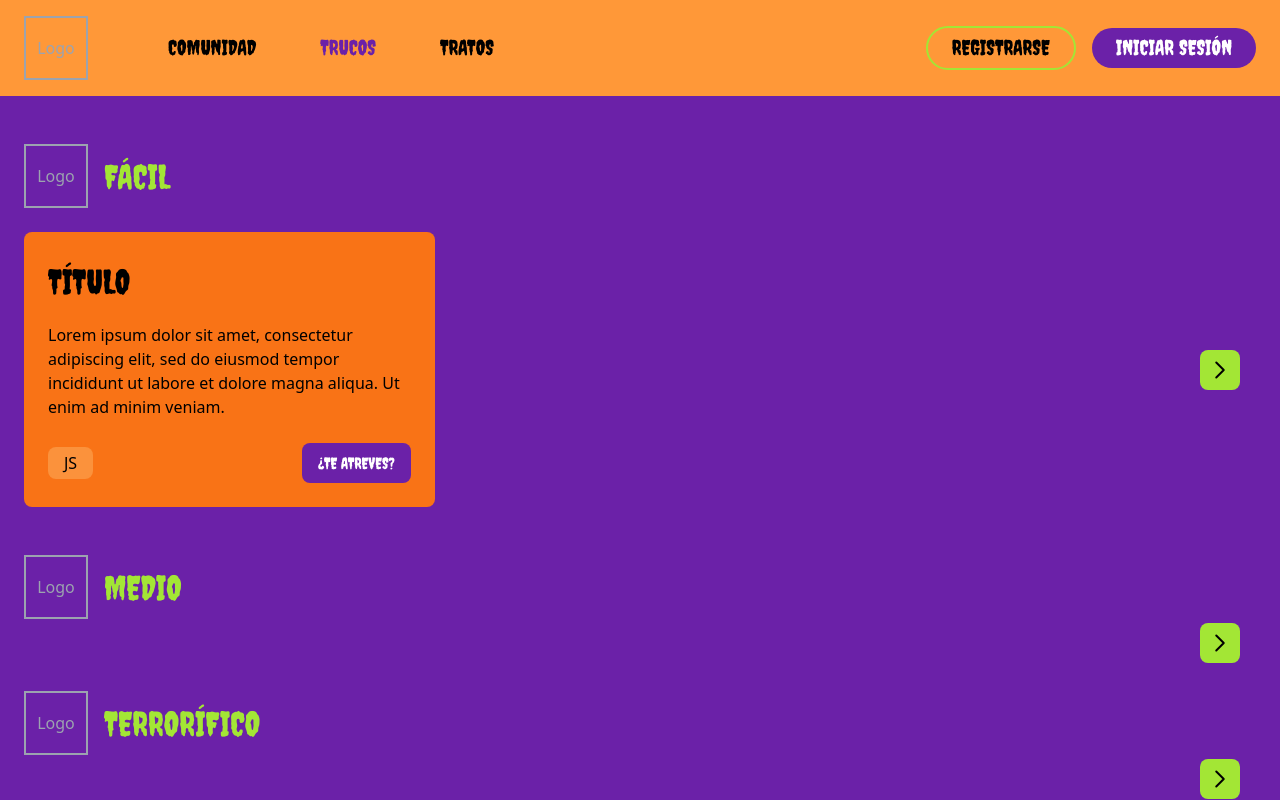
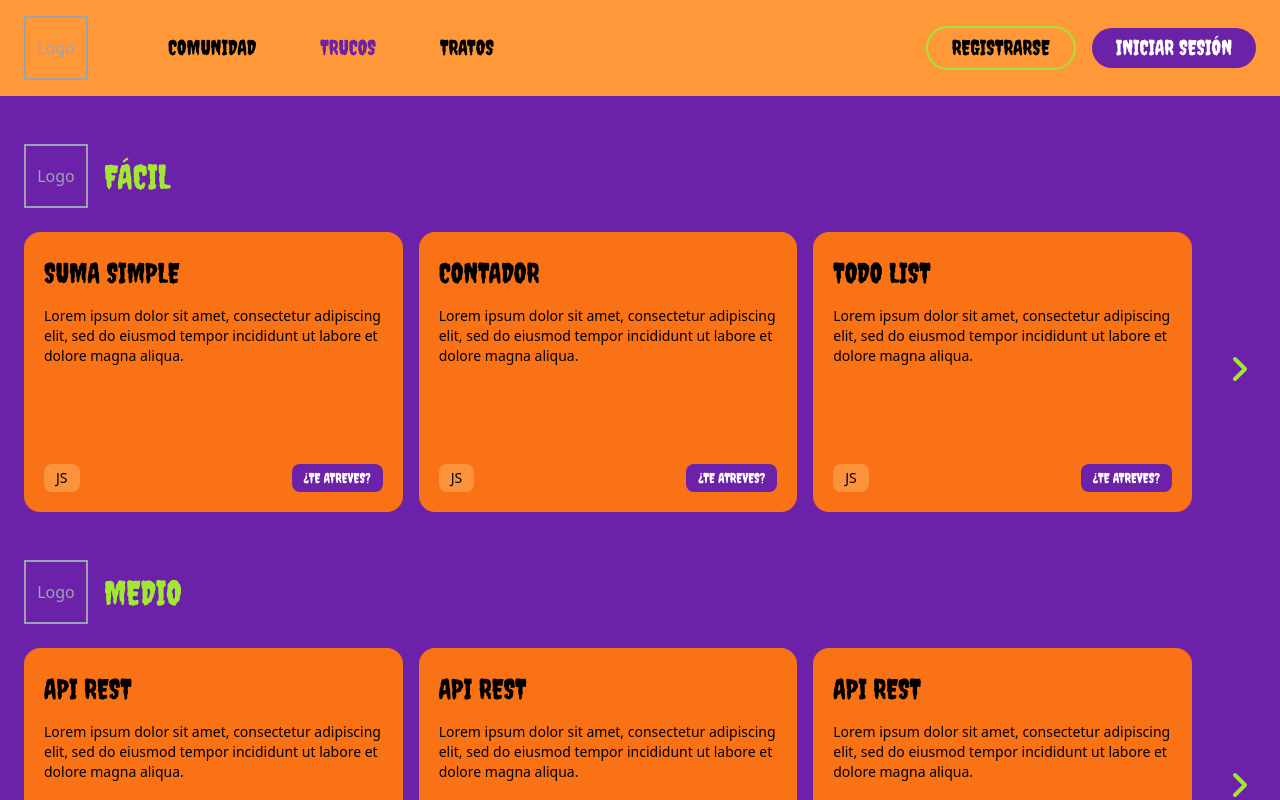
Before and after one commit to JoelDelgado246/TrucoOTrabajo-Junior, a React (Vite) app in the folder packages/Frontend/: page /trucos in a window 1280 px wide. Shown: the top 800 px of the page. Built offline with nearby package versions, Linux system fonts and the light colour scheme.

Commit message:
Refactor ChallengeCard component: Update styles and add link to challenge details

```diff
--- a/packages/Frontend/src/components/trucos/ChallengeCard.jsx
+++ b/packages/Frontend/src/components/trucos/ChallengeCard.jsx
@@ -1,17 +1,22 @@
 // src/components/trucos/ChallengeCard.jsx
-export default function ChallengeCard({ title, description, language }) {
+import { Link } from 'react-router-dom'
+
+export default function ChallengeCard({ id, title, description, language }) {
   return (
-    <div className="bg-orange-500 rounded-lg p-6 flex flex-col h-full">
-      <h3 className="font-creepster text-[34px] text-black mb-4">{title}</h3>
-      <p className="text-black mb-6 flex-grow">{description}</p>
-      <div className="flex justify-between items-center">
-        <span className="bg-orange-400 text-black px-4 py-1 rounded-lg">
+    <div className="bg-orange-500 rounded-2xl p-5 h-full flex flex-col">
+      <h3 className="font-creepster text-[28px] text-black mb-3">{title}</h3>
+      <p className="text-black text-sm mb-4 flex-grow">{description}</p>
+      <div className="flex justify-between items-center mt-auto">
+        <span className="bg-orange-400 text-black px-3 py-1 rounded-lg text-sm">
           {language}
         </span>
-        <button className="bg-purple-800 text-white font-creepster px-4 py-2 rounded-lg hover:bg-purple-900">
+        <Link
+          to={`/trucos/${id}`}
+          className="bg-purple-800 text-white font-creepster px-3 py-1 rounded-lg hover:bg-purple-900 text-sm"
+        >
           ¿TE ATREVES?
-        </button>
+        </Link>
       </div>
     </div>
-  );
+  )
 }
--- a/packages/Frontend/src/components/trucos/DifficultySection.jsx
+++ b/packages/Frontend/src/components/trucos/DifficultySection.jsx
@@ -4,13 +4,23 @@ import ChallengeCard from "./ChallengeCard";
 
 export default function DifficultySection({ title, challenges, titleColor }) {
   const [currentIndex, setCurrentIndex] = useState(0);
+  const maxIndex = Math.ceil(challenges.length / 3) - 1;
 
   const nextSlide = () => {
-    setCurrentIndex((prev) => (prev + 1) % Math.ceil(challenges.length / 3));
+    if (currentIndex < maxIndex) {
+      setCurrentIndex((prev) => prev + 1);
+    }
+  };
+
+  const prevSlide = () => {
+    if (currentIndex > 0) {
+      setCurrentIndex((prev) => prev - 1);
+    }
   };
 
   return (
     <div className="mb-12">
+      {/* Header del section */}
       <div className="flex items-center gap-4 mb-6">
         <div className="w-16 h-16 border-2 border-gray-400 flex items-center justify-center">
           <span className="text-gray-400">Logo</span>
@@ -18,27 +28,72 @@ export default function DifficultySection({ title, challenges, titleColor }) {
         <h2 className={`font-creepster text-[34px] ${titleColor}`}>{title}</h2>
       </div>
 
-      <div className="relative">
-        <div className="flex gap-6 overflow-hidden">
-          {challenges
-            .slice(currentIndex * 3, (currentIndex + 1) * 3)
-            .map((challenge, index) => (
-              <div key={index} className="w-1/3">
-                <ChallengeCard {...challenge} />
-              </div>
-            ))}
-        </div>
+      {/* Contenedor del slider y flechas */}
+      <div className="flex items-center">
+        {/* Botón Anterior */}
+        {currentIndex > 0 && (
+          <div className="w-8 flex-shrink-0 mr-4">
             <button
-          onClick={nextSlide}
-          className="absolute right-4 top-1/2 -translate-y-1/2 bg-lime-400 rounded-lg w-10 h-10 flex items-center justify-center hover:bg-lime-500"
+              onClick={prevSlide}
+              className="text-lime-400 hover:text-lime-500 transition-colors"
             >
               <svg
                 xmlns="http://www.w3.org/2000/svg"
                 fill="none"
                 viewBox="0 0 24 24"
-            strokeWidth={2}
+                strokeWidth={3}
                 stroke="currentColor"
-            className="w-6 h-6"
+                className="w-8 h-8"
+              >
+                <path
+                  strokeLinecap="round"
+                  strokeLinejoin="round"
+                  d="M15.75 19.5L8.25 12l7.5-7.5"
+                />
+              </svg>
+            </button>
+          </div>
+        )}
+
+        {/* Contenedor del Slider */}
+        <div className="overflow-hidden flex-grow">
+          <div
+            className="flex gap-4 transition-transform duration-500 ease-in-out"
+            style={{ transform: `translateX(-${currentIndex * 100}%)` }}
+          >
+            {Array.from({ length: Math.ceil(challenges.length / 3) }).map(
+              (_, groupIndex) => (
+                <div key={groupIndex} className="flex gap-4 min-w-full">
+                  {challenges
+                    .slice(groupIndex * 3, (groupIndex + 1) * 3)
+                    .map((challenge) => (
+                      <div
+                        key={challenge.id}
+                        className="w-[calc(33.33%-1rem)] h-[280px]" // Altura fija para todas las cards
+                      >
+                        <ChallengeCard {...challenge} />
+                      </div>
+                    ))}
+                </div>
+              )
+            )}
+          </div>
+        </div>
+
+        {/* Botón Siguiente */}
+        {currentIndex < maxIndex && (
+          <div className="w-8 flex-shrink-0 ml-4">
+            <button
+              onClick={nextSlide}
+              className="text-lime-400 hover:text-lime-500 transition-colors"
+            >
+              <svg
+                xmlns="http://www.w3.org/2000/svg"
+                fill="none"
+                viewBox="0 0 24 24"
+                strokeWidth={3}
+                stroke="currentColor"
+                className="w-8 h-8"
               >
                 <path
                   strokeLinecap="round"
@@ -48,6 +103,8 @@ export default function DifficultySection({ title, challenges, titleColor }) {
               </svg>
             </button>
           </div>
+        )}
+      </div>
     </div>
   );
 }
--- a/packages/Frontend/src/pages/Trucos.jsx
+++ b/packages/Frontend/src/pages/Trucos.jsx
@@ -1,22 +1,135 @@
 // src/pages/Trucos.jsx
+import { Link } from "react-router-dom";
 import Header from "../components/layout/Header";
 import DifficultySection from "../components/trucos/DifficultySection";
 
 const challenges = {
   facil: [
     {
-      title: "TÍTULO",
+      id: "facil-1",
+      title: "SUMA SIMPLE",
       description:
-        "Lorem ipsum dolor sit amet, consectetur adipiscing elit, sed do eiusmod tempor incididunt ut labore et dolore magna aliqua. Ut enim ad minim veniam.",
+        "Lorem ipsum dolor sit amet, consectetur adipiscing elit, sed do eiusmod tempor incididunt ut labore et dolore magna aliqua.",
       language: "JS",
     },
-    // ... más retos
+    {
+      id: "facil-2",
+      title: "CONTADOR",
+      description:
+        "Lorem ipsum dolor sit amet, consectetur adipiscing elit, sed do eiusmod tempor incididunt ut labore et dolore magna aliqua.",
+      language: "JS",
+    },
+    {
+      id: "facil-3",
+      title: "TODO LIST",
+      description:
+        "Lorem ipsum dolor sit amet, consectetur adipiscing elit, sed do eiusmod tempor incididunt ut labore et dolore magna aliqua.",
+      language: "JS",
+    },
+    {
+      id: "facil-4",
+      title: "CALCULADORA",
+      description:
+        "Lorem ipsum dolor sit amet, consectetur adipiscing elit, sed do eiusmod tempor incididunt ut labore et dolore magna aliqua.",
+      language: "JS",
+    },
+    {
+      id: "facil-5",
+      title: "VALIDADOR",
+      description:
+        "Lorem ipsum dolor sit amet, consectetur adipiscing elit, sed do eiusmod tempor incididunt ut labore et dolore magna aliqua.",
+      language: "JS",
+    },
+    {
+      id: "facil-6",
+      title: "CONVERSOR",
+      description:
+        "Lorem ipsum dolor sit amet, consectetur adipiscing elit, sed do eiusmod tempor incididunt ut labore et dolore magna aliqua.",
+      language: "JS",
+    },
+    {
+      id: "facil-7",
+      title: "CONVERSOR",
+      description:
+        "Lorem ipsum dolor sit amet, consectetur adipiscing elit, sed do eiusmod tempor incididunt ut labore et dolore magna aliqua.",
+      language: "JS",
+    },
+    {
+      id: "facil-8",
+      title: "CONVERSOR",
+      description:
+        "Lorem ipsum dolor sit amet, consectetur adipiscing elit, sed do eiusmod tempor incididunt ut labore et dolore magna aliqua.",
+      language: "JS",
+    },
   ],
   medio: [
-    // ... retos de dificultad media
+    {
+      id: "medio-1",
+      title: "API REST",
+      description:
+        "Lorem ipsum dolor sit amet, consectetur adipiscing elit, sed do eiusmod tempor incididunt ut labore et dolore magna aliqua.",
+      language: "JS",
+    },
+    {
+      id: "medio-1",
+      title: "API REST",
+      description:
+        "Lorem ipsum dolor sit amet, consectetur adipiscing elit, sed do eiusmod tempor incididunt ut labore et dolore magna aliqua.",
+      language: "JS",
+    },
+    {
+      id: "medio-1",
+      title: "API REST",
+      description:
+        "Lorem ipsum dolor sit amet, consectetur adipiscing elit, sed do eiusmod tempor incididunt ut labore et dolore magna aliqua.",
+      language: "JS",
+    },
+    // ... Copiar y pegar 5 veces más cambiando id y title
+    {
+      id: "medio-6",
+      title: "AUTH SYSTEM",
+      description:
+        "Lorem ipsum dolor sit amet, consectetur adipiscing elit, sed do eiusmod tempor incididunt ut labore et dolore magna aliqua.",
+      language: "JS",
+    },
   ],
   terrorifico: [
-    // ... retos terroríficos
+    {
+      id: "terror-1",
+      title: "BLOCKCHAIN",
+      description:
+        "Lorem ipsum dolor sit amet, consectetur adipiscing elit, sed do eiusmod tempor incididunt ut labore et dolore magna aliqua.",
+      language: "JS",
+    },
+    {
+      id: "terror-1",
+      title: "BLOCKCHAIN",
+      description:
+        "Lorem ipsum dolor sit amet, consectetur adipiscing elit, sed do eiusmod tempor incididunt ut labore et dolore magna aliqua.",
+      language: "JS",
+    },
+    {
+      id: "terror-1",
+      title: "BLOCKCHAIN",
+      description:
+        "Lorem ipsum dolor sit amet, consectetur adipiscing elit, sed do eiusmod tempor incididunt ut labore et dolore magna aliqua.",
+      language: "JS",
+    },
+    {
+      id: "terror-1",
+      title: "BLOCKCHAIN",
+      description:
+        "Lorem ipsum dolor sit amet, consectetur adipiscing elit, sed do eiusmod tempor incididunt ut labore et dolore magna aliqua.",
+      language: "JS",
+    },
+    // ... Copiar y pegar 5 veces más cambiando id y title
+    {
+      id: "terror-6",
+      title: "IA MODEL",
+      description:
+        "Lorem ipsum dolor sit amet, consectetur adipiscing elit, sed do eiusmod tempor incididunt ut labore et dolore magna aliqua.",
+      language: "JS",
+    },
   ],
 };
 
```
Lines whose indentation alone changed are shown as unchanged.
